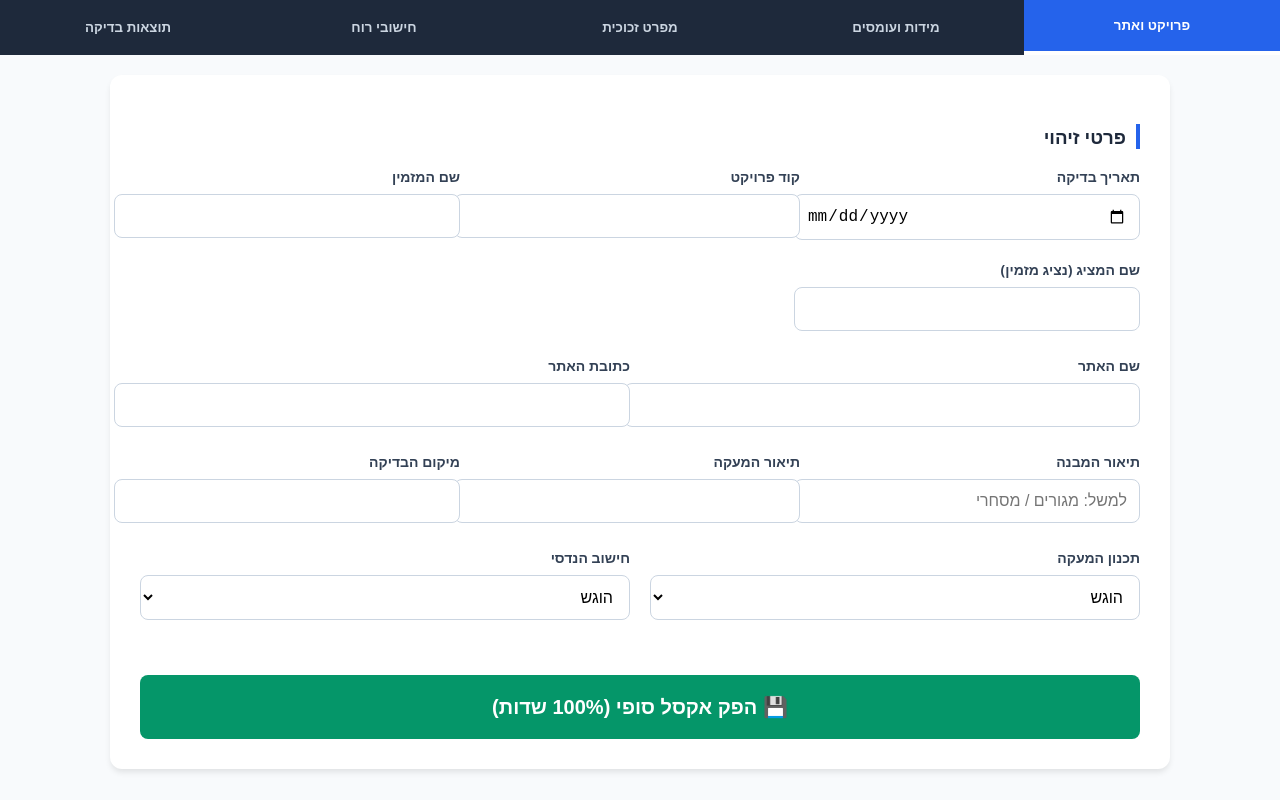
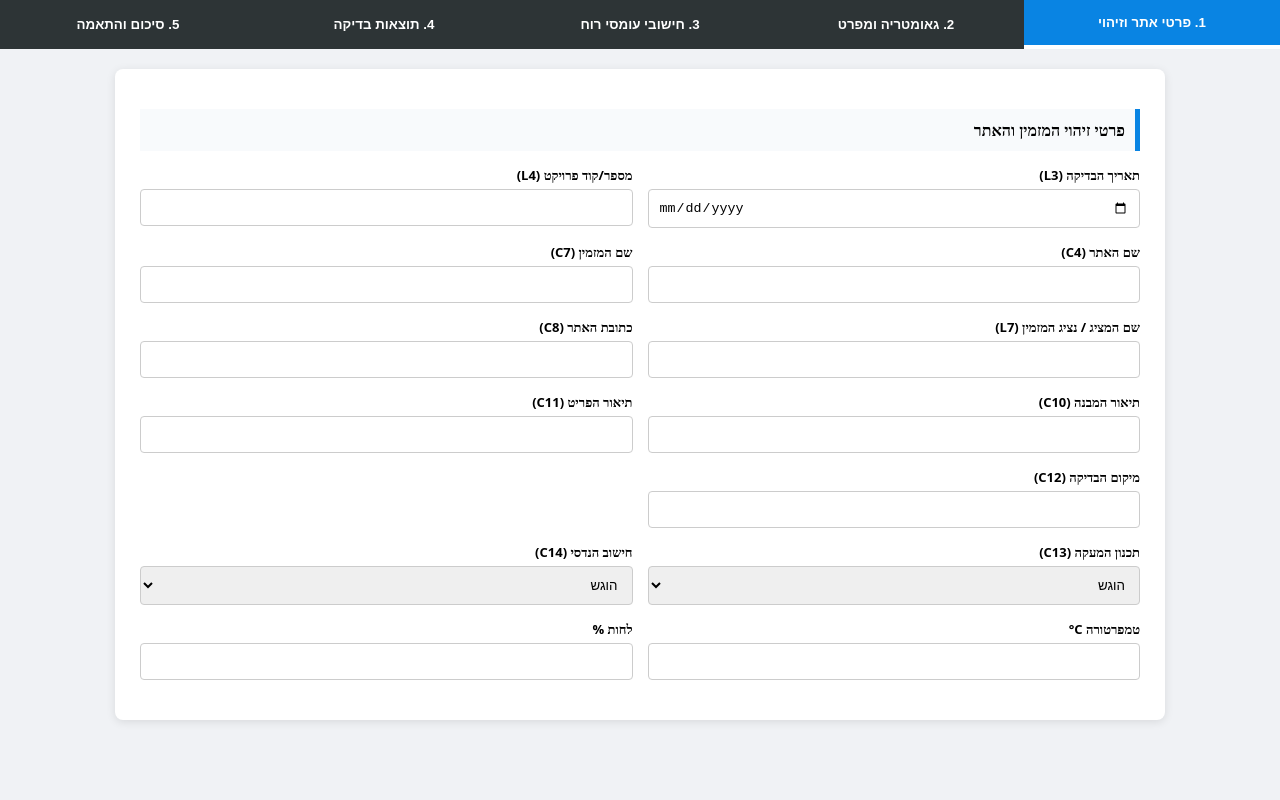
Before and after one commit to amiraharonsystem-cloud/railing-calculator., a website: page public/index.html in a window 1280 px wide. Drawn offline with Linux system fonts and the light colour scheme.

Commit message:
Update index.html

```diff
--- a/public/index.html
+++ b/public/index.html
@@ -2,158 +2,155 @@
 <html lang="he" dir="rtl">
 <head>
     <meta charset="UTF-8">
-    <meta name="viewport" content="width=device-width, initial-scale=1.0">
-    <title>מערכת הפקת דוחות - 100% התאמה</title>
+    <title>מערכת הפקת דוחות מעבדה - ת"י 1142</title>
     <style>
-        :root { --primary: #2563eb; --success: #059669; --bg: #f8fafc; }
-        body { font-family: system-ui, -apple-system, sans-serif; background: var(--bg); direction: rtl; margin: 0; }
-        .tabs { display: flex; background: #1e293b; overflow-x: auto; position: sticky; top: 0; z-index: 10; }
-        .tab-btn { flex: 1; padding: 18px; color: #cbd5e1; border: none; background: none; cursor: pointer; font-weight: 600; white-space: nowrap; }
-        .tab-btn.active { color: white; background: var(--primary); border-bottom: 4px solid white; }
-        .container { max-width: 1000px; margin: 20px auto; background: white; padding: 30px; border-radius: 12px; box-shadow: 0 4px 6px -1px rgba(0,0,0,0.1); }
+        body { font-family: system-ui; background: #f0f2f5; direction: rtl; margin: 0; }
+        .tabs { display: flex; background: #2d3436; position: sticky; top: 0; z-index: 100; overflow-x: auto; }
+        .tab-btn { flex: 1; padding: 15px; color: white; border: none; background: none; cursor: pointer; font-weight: bold; white-space: nowrap; }
+        .tab-btn.active { background: #0984e3; border-bottom: 4px solid white; }
+        .container { max-width: 1000px; margin: 20px auto; background: white; padding: 25px; border-radius: 8px; box-shadow: 0 2px 10px rgba(0,0,0,0.1); }
         .page { display: none; }
         .page.active { display: block; }
-        .grid { display: grid; grid-template-columns: repeat(auto-fit, minmax(240px, 1fr)); gap: 20px; margin-bottom: 25px; }
-        label { display: block; font-weight: 600; margin-bottom: 8px; color: #334155; font-size: 14px; }
-        input, select, textarea { width: 100%; padding: 12px; border: 1px solid #cbd5e1; border-radius: 8px; font-size: 16px; background: #fff; }
-        table { width: 100%; border-collapse: collapse; margin-top: 20px; background: white; }
-        th { background: #f1f5f9; padding: 12px; border: 1px solid #e2e8f0; font-size: 14px; }
-        td { padding: 8px; border: 1px solid #e2e8f0; }
-        .main-btn { width: 100%; padding: 20px; background: var(--success); color: white; border: none; font-size: 20px; font-weight: bold; cursor: pointer; border-radius: 8px; margin-top: 30px; }
-        h3 { border-right: 4px solid var(--primary); padding-right: 10px; color: #1e293b; }
+        .section { background: #f8fafc; padding: 10px; border-right: 5px solid #0984e3; margin: 15px 0; font-weight: bold; }
+        .grid { display: grid; grid-template-columns: 1fr 1fr; gap: 15px; margin-bottom: 15px; }
+        label { display: block; font-size: 13px; font-weight: 600; margin-bottom: 5px; }
+        input, select, textarea { width: 100%; padding: 10px; border: 1px solid #ccc; border-radius: 4px; box-sizing: border-box; }
+        table { width: 100%; border-collapse: collapse; margin-top: 15px; }
+        th, td { border: 1px solid #ddd; padding: 8px; text-align: center; font-size: 14px; }
+        th { background: #f1f2f6; }
+        .submit-btn { width: 100%; padding: 20px; background: #00b894; color: white; border: none; font-size: 20px; font-weight: bold; cursor: pointer; border-radius: 5px; margin-top: 20px; }
     </style>
 </head>
 <body>
 
 <div class="tabs">
-    <button class="tab-btn active" onclick="tab(0)">פרויקט ואתר</button>
-    <button class="tab-btn" onclick="tab(1)">מידות ועומסים</button>
-    <button class="tab-btn" onclick="tab(2)">מפרט זכוכית</button>
-    <button class="tab-btn" onclick="tab(3)">חישובי רוח</button>
-    <button class="tab-btn" onclick="tab(4)">תוצאות בדיקה</button>
+    <button class="tab-btn active" onclick="show(0)">1. פרטי אתר וזיהוי</button>
+    <button class="tab-btn" onclick="show(1)">2. גאומטריה ומפרט</button>
+    <button class="tab-btn" onclick="show(2)">3. חישובי עומסי רוח</button>
+    <button class="tab-btn" onclick="show(3)">4. תוצאות בדיקה</button>
+    <button class="tab-btn" onclick="show(4)">5. סיכום והתאמה</button>
 </div>
 
 <div class="container">
     <div id="p0" class="page active">
-        <h3>פרטי זיהוי</h3>
+        <div class="section">פרטי זיהוי המזמין והאתר</div>
         <div class="grid">
-            <div><label>תאריך בדיקה</label><input type="date" id="testDate"></div>
-            <div><label>קוד פרויקט</label><input type="text" id="projectId"></div>
-            <div><label>שם המזמין</label><input type="text" id="clientName"></div>
-            <div><label>שם המציג (נציג מזמין)</label><input type="text" id="presenterName"></div>
+            <div><label>תאריך הבדיקה (L3)</label><input type="date" id="testDate"></div>
+            <div><label>מספר/קוד פרויקט (L4)</label><input type="text" id="projectId"></div>
+            <div><label>שם האתר (C4)</label><input type="text" id="siteName"></div>
+            <div><label>שם המזמין (C7)</label><input type="text" id="clientName"></div>
+            <div><label>שם המציג / נציג המזמין (L7)</label><input type="text" id="presenterName"></div>
+            <div><label>כתובת האתר (C8)</label><input type="text" id="siteAddress"></div>
+            <div><label>תיאור המבנה (C10)</label><input type="text" id="structureType"></div>
+            <div><label>תיאור הפריט (C11)</label><input type="text" id="itemDesc"></div>
+            <div><label>מיקום הבדיקה (C12)</label><input type="text" id="testLocation"></div>
         </div>
         <div class="grid">
-            <div><label>שם האתר</label><input type="text" id="siteName"></div>
-            <div><label>כתובת האתר</label><input type="text" id="siteAddress"></div>
-        </div>
-        <div class="grid">
-            <div><label>תיאור המבנה</label><input type="text" id="structureType" placeholder="למשל: מגורים / מסחרי"></div>
-            <div><label>תיאור המעקה</label><input type="text" id="itemDesc"></div>
-            <div><label>מיקום הבדיקה</label><input type="text" id="testLocation"></div>
-        </div>
-        <div class="grid">
-            <div><label>תכנון המעקה</label><select id="planningStatus"><option>הוגש</option><option>לא הוגש</option><option>לא רלוונטי</option></select></div>
-            <div><label>חישוב הנדסי</label><select id="engineeringStatus"><option>הוגש</option><option>לא הוגש</option><option>לא רלוונטי</option></select></div>
+            <div><label>תכנון המעקה (C13)</label><select id="planningStatus"><option>הוגש</option><option>לא הוגש</option><option>לא רלוונטי</option></select></div>
+            <div><label>חישוב הנדסי (C14)</label><select id="engineeringStatus"><option>הוגש</option><option>לא הוגש</option><option>לא רלוונטי</option></select></div>
+            <div><label>טמפרטורה C°</label><input type="text" id="temp"></div>
+            <div><label>לחות %</label><input type="text" id="humidity"></div>
         </div>
     </div>
 
     <div id="p1" class="page">
-        <h3>גאומטריה ועומסי תכנון</h3>
+        <div class="section">גאומטריה ועומסי תכנון</div>
         <div class="grid">
-            <div><label>L1 - מרחק בין ניצבים (מ')</label><input type="number" step="0.01" id="L1"></div>
-            <div><label>L2 - מפתח שדה סמוך (מ')</label><input type="number" step="0.01" id="L2"></div>
-            <div><label>L - מפתח לוח מליא (מ')</label><input type="number" step="0.01" id="L_fill"></div>
+            <div><label>L1 - מרחק בין ניצבים 'מ</label><input type="text" id="L1"></div>
+            <div><label>L2 - מפתח שדה סמוך 'מ</label><input type="text" id="L2"></div>
+            <div><label>L - מפתח לוח מילוי 'מ</label><input type="text" id="L_fill"></div>
+            <div><label>עומס תכנון Ws (ק"נ/מ')</label><input type="text" id="ws_load"></div>
+            <div><label>חצי עומס 0.5Ws (ק"נ/מ')</label><input type="text" id="half_ws"></div>
         </div>
+        <div class="section">מפרט לוחות מילוי (זכוכית)</div>
         <div class="grid">
-            <div><label>עומס תכנון ws (ק"נ/מ')</label><input type="text" id="ws_load"></div>
-            <div><label>חצי עומס 0.5ws (ק"נ/מ')</label><input type="text" id="half_ws"></div>
+            <div><label>אורך דיגוז 'מ</label><input type="text" id="glassW"></div>
+            <div><label>גובה דיגוז 'מ</label><input type="text" id="glassH"></div>
+            <div><label>עובי במ"מ</label><input type="text" id="glassThick"></div>
+            <div><label>סימון היצרן</label><select id="glassMark"><option>קיים</option><option>לא קיים</option><option>לא נבדק</option></select></div>
+            <div><label>סוג השמשה</label><input type="text" id="glassType"></div>
+            <div><label>שם יצרן/מותג</label><input type="text" id="glassManuf"></div>
+            <div><label>חפיפה למסגרת (מ"מ)</label><input type="text" id="overlap"></div>
+            <div><label>חומר אטם / גומי</label><input type="text" id="sealing"></div>
         </div>
     </div>
 
     <div id="p2" class="page">
-        <h3>מפרט לוחות מילוי (זכוכית)</h3>
+        <div class="section">חישוב עומס הרוח ע"פ ת"י 414</div>
         <div class="grid">
-            <div><label>אורך דיגוז (מ')</label><input type="text" id="glassW"></div>
-            <div><label>גובה דיגוז (מ')</label><input type="text" id="glassH"></div>
-            <div><label>עובי במ"מ</label><input type="text" id="glassThick"></div>
-        </div>
-        <div class="grid">
-            <div><label>סימון היצרן</label><select id="glassMark"><option>קיים</option><option>לא קיים</option><option>חלקי</option></select></div>
-            <div><label>סוג השמשה</label><select id="glassType"><option>רבודה ומחוסמת</option><option>רבודה חצי מחוסמת</option><option>רבודה לא מחוסמת</option></select></div>
-            <div><label>שם יצרן/מותג</label><input type="text" id="glassManuf"></div>
-        </div>
-        <div class="grid">
-            <div><label>חפיפה למסגרת (מ"מ)</label><input type="text" id="overlap"></div>
-            <div><label>חומר אטם</label><select id="sealing"><option>גומי EPDM</option><option>סיליקון</option><option>לא קיים</option></select></div>
+            <div><label>h - גובה הפעלת לחץ (מ')</label><input type="text" id="h_pressure"></div>
+            <div><label>qb - לחץ רוח בסיסי</label><input type="text" id="qb_val"></div>
+            <div><label>We - לחץ רוח תכנוני</label><input type="text" id="we_val"></div>
+            <div><label>Fw - עומס קווי</label><input type="text" id="fw_val"></div>
+            <div><label>Ce(Ze) - מקדם חשיפה</label><input type="text" id="ceze_val"></div>
+            <div><label>עומס רוח על אזן עליון</label><input type="text" id="topRail_load"></div>
         </div>
     </div>
 
     <div id="p3" class="page">
-        <h3>חישובי עומסי רוח</h3>
-        <div class="grid">
-            <div><label>h - גובה הפעלת לחץ (מ')</label><input type="text" id="h_pressure"></div>
-            <div><label>qb - לחץ רוח בסיסי</label><input type="text" id="qb_val"></div>
-            <div><label>We - לחץ רוח תכנוני</label><input type="text" id="we_val"></div>
-        </div>
-        <div class="grid">
-            <div><label>Fw - עומס קווי</label><input type="text" id="fw_val"></div>
-            <div><label>Ce(Ze) - מקדם חשיפה</label><input type="text" id="ceze_val"></div>
-            <div><label>עומס על אזן עליון</label><input type="text" id="topRail_load"></div>
-        </div>
-    </div>
-
-    <div id="p4" class="page">
-        <h3>טבלת תוצאות (תקן 1142)</h3>
+        <div class="section">תוצאות בדיקה ע"פ סעיף 10.3.4</div>
         <table>
             <thead>
                 <tr>
-                    <th>בדיקה</th>
+                    <th>סעיף בדיקה</th>
                     <th>תזוזה אופקית (I)</th>
                     <th>תזוזה שיורית (J)</th>
-                    <th>סטטוס</th>
+                    <th>התאמה</th>
                 </tr>
             </thead>
             <tbody>
                 <tr><td>10.3.4 א' (חצי עומס)</td><td><input id="hor_a"></td><td><input id="res_a"></td><td><select id="stat_a"><option>עמד</option><option>לא עמד</option><option>לא רלוונטי</option></select></td></tr>
-                <tr><td>10.3.4 ב' (עומס מלא)</td><td><input id="hor_b"></td><td><input id="res_b"></td><td><select id="stat_b"><option>עמד</option><option>לא עמד</option><option>לא רלוונטי</option></select></td></tr>
-                <tr><td>10.3.4 ג' (עומס ניצב)</td><td><input id="hor_c"></td><td><input id="res_c"></td><td><select id="stat_c"><option>עמד</option><option>לא עמד</option><option>לא רלוונטי</option></select></td></tr>
-                <tr><td>10.3.5 (בדיקת מליא)</td><td>-</td><td>-</td><td><select id="stat_1035"><option>עמד</option><option>לא עמד</option><option>לא רלוונטי</option></select></td></tr>
+                <tr><td>10.3.4 ב' (עומס מלא)</td><td><input id="hor_b"></td><td><input id="res_b"></td><td><select id="stat_b"><option>עמד</option><option>לא עמד</option></select></td></tr>
+                <tr><td>10.3.4 ג' (ניצב)</td><td><input id="hor_c"></td><td><input id="res_c"></td><td><select id="stat_c"><option>עמד</option><option>לא עמד</option></select></td></tr>
+                <tr><td>10.3.4 ד' (ניצב נוסף)</td><td><input id="hor_d"></td><td><input id="res_d"></td><td><select id="stat_d"><option>עמד</option><option>לא עמד</option></select></td></tr>
+                <tr><td>10.3.4 ד'+ב' (סכום)</td><td><input id="hor_db"></td><td><input id="res_db"></td><td><select id="stat_db"><option>עמד</option><option>לא עמד</option></select></td></tr>
+                <tr><td>10.3.4 ה' (ניצב)</td><td><input id="hor_e"></td><td><input id="res_e"></td><td><select id="stat_e"><option>עמד</option><option>לא עמד</option></select></td></tr>
             </tbody>
         </table>
-        <div style="margin-top:25px;">
-            <label>מסקנה סופית</label>
-            <select id="finalConclusion"><option>המעקה עומד בדרישות התקן</option><option>המעקה אינו עומד בדרישות התקן</option></select>
-            <label>הערות הבודק</label><textarea id="comments" rows="3"></textarea>
-            <div class="grid">
-                <div><label>שם הבודק</label><input type="text" id="inspectorName"></div>
-                <div><label>שם המאשר</label><input type="text" id="approverName"></div>
-            </div>
-        </div>
     </div>
 
-    <button class="main-btn" onclick="send()">💾 הפק אקסל סופי (100% שדות)</button>
+    <div id="p4" class="page">
+        <div class="section">סיכום התאמה (שורות 28-31)</div>
+        <div class="grid">
+            <div><label>התאמה לסעיף 1</label><select id="match1"><option>מתאים</option><option>לא מתאים</option><option>לא נבדק</option></select></div>
+            <div><label>התאמה לסעיף 2</label><select id="match2"><option>מתאים</option><option>לא מתאים</option><option>לא נבדק</option></select></div>
+            <div><label>התאמה לסעיף 3</label><select id="match3"><option>מתאים</option><option>לא מתאים</option><option>לא נבדק</option></select></div>
+            <div><label>התאמה לסעיף 4</label><select id="match4"><option>מתאים</option><option>לא מתאים</option><option>לא נבדק</option></select></div>
+        </div>
+        <div class="section">מסקנה סופית וחתימות</div>
+        <div class="grid">
+            <div style="grid-column: span 2;">
+                <label>מסקנה (L37)</label>
+                <select id="finalConclusion"><option>המעקה עומד בדרישות ת"י 1142</option><option>המעקה אינו עומד בדרישות ת"י 1142</option></select>
+            </div>
+            <div><label>שם הבודק (L38)</label><input type="text" id="inspectorName"></div>
+            <div><label>שם המאשר (L39)</label><input type="text" id="approverName"></div>
+        </div>
+        <label>הערות (C40)</label><textarea id="comments" rows="3"></textarea>
+        <button class="submit-btn" onclick="send()">💾 הפק אקסל - בדיקה יסודית הושלמה</button>
+    </div>
 </div>
 
 <script>
-    function tab(i) {
+    function show(n) {
         document.querySelectorAll('.page').forEach(p => p.classList.remove('active'));
         document.querySelectorAll('.tab-btn').forEach(b => b.classList.remove('active'));
-        document.getElementById('p'+i).classList.add('active');
-        document.querySelectorAll('.tab-btn')[i].classList.add('active');
+        document.getElementById('p'+n).classList.add('active');
+        document.querySelectorAll('.tab-btn')[n].classList.add('active');
     }
     async function send() {
-        const data = {};
-        document.querySelectorAll('input, select, textarea').forEach(el => data[el.id] = el.value);
-        const res = await fetch('/generate-excel', {
+        const d = {};
+        document.querySelectorAll('input, select, textarea').forEach(el => d[el.id] = el.value);
+        const r = await fetch('/generate-excel', {
             method: 'POST',
             headers: {'Content-Type': 'application/json'},
-            body: JSON.stringify(data)
+            body: JSON.stringify(d)
         });
-        if(res.ok) {
-            const blob = await res.blob();
+        if(r.ok) {
+            const blob = await r.blob();
             const a = document.createElement('a');
             a.href = window.URL.createObjectURL(blob);
-            a.download = `Report_${data.projectId || 'Complete'}.xlsx`;
+            a.download = `Report_${d.projectId || 'Complete'}.xlsx`;
             a.click();
         }
     }
```
